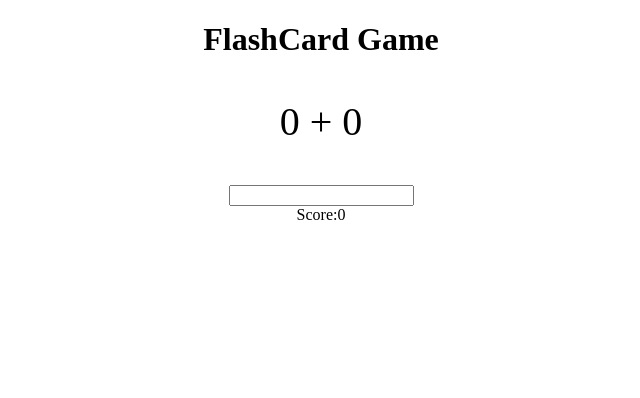
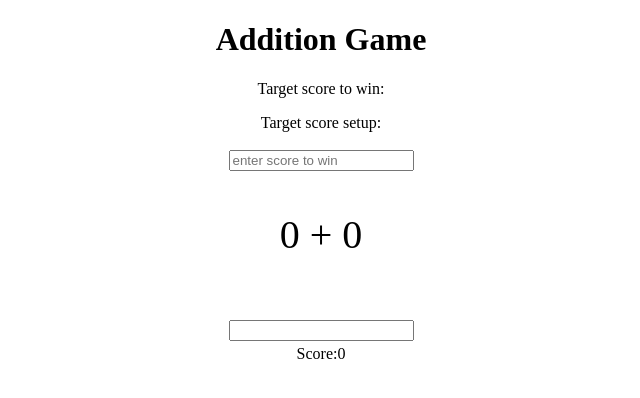
Before and after one commit to einstein2306/flashcard-game, a Flask app: page / in a window 1280 px wide. Shown: the top 398 px of the page, without its empty margins (319-959 px from the left). Run offline with Flask 3, Linux system fonts and the light colour scheme.

Commit message:
target score update

```diff
--- a/templates/game.html
+++ b/templates/game.html
@@ -14,7 +14,11 @@
         body{
             text-align: center;
         }
-        p{
+        .score .input{
+            font-size:20px;
+        }
+
+        .values{
             font-size:40px;
         }
     </style>
@@ -31,13 +35,14 @@
                     num1:0,
                     num2:0,
                     response:"",
-                    incorrect:false
+                    incorrect:false,
+                    winScore:""
                 };
 
             }
 
             render(){
-                if(this.state.score===10){
+                if(this.state.score=== parseInt(this.state.winScore)){
                     return this.renderWin();
                 }
                 else{
@@ -57,12 +62,30 @@
             renderProblem(){
                 return(
                     <div>
-                        <h1>FlashCard Game</h1>
+                        <h1>Addition Game</h1>
+                        <div className="score">
+                            <p>Target score to win: {this.state.winScore}</p>
+                        </div>
+                        <div className="input">
+                            <p> &nbsp;
+                            <label>Target score setup:</label><br></br><br></br>
+                            <input placeholder="enter score to win" onChange={this.winScoreUpdate} value={this.state.winScore}/>
+                        </p>
+                        </div>
+                        <div className="values">
                         <p className={this.state.incorrect ? "incorrect":""}>{this.state.num1} + {this.state.num2}</p>
                         <input onKeyPress={this.inputKeyPress} onChange={this.UpdateResponse} value={this.state.response}/>
+                        </div>
                         <div>Score:{this.state.score}</div>
                     </div>
                 );
+            }
+
+            winScoreUpdate = (event)=>{
+                this.setState({
+                    winScore: event.target.value
+                });
+
             }
 
             UpdateResponse = (event) =>{
```
